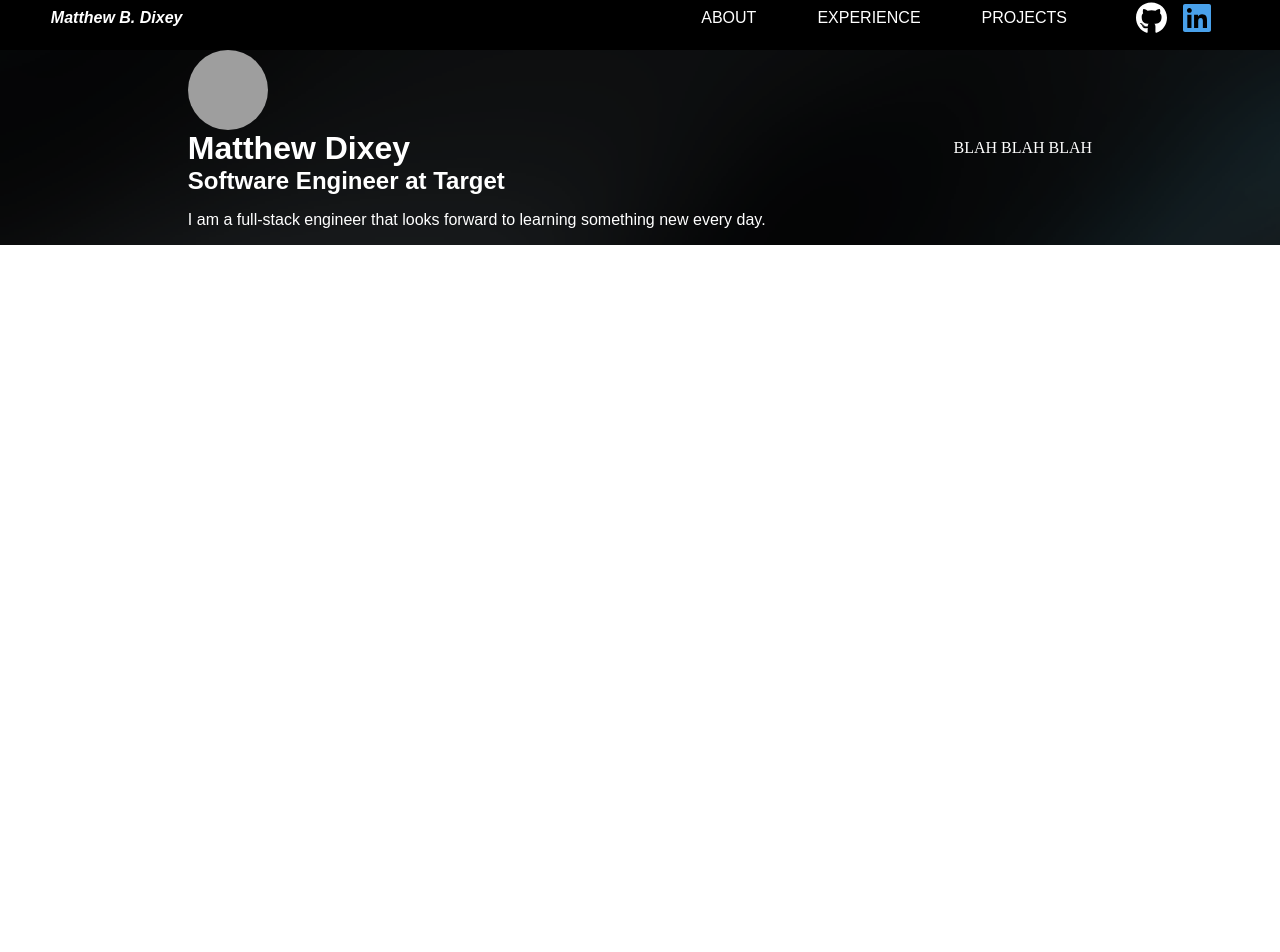
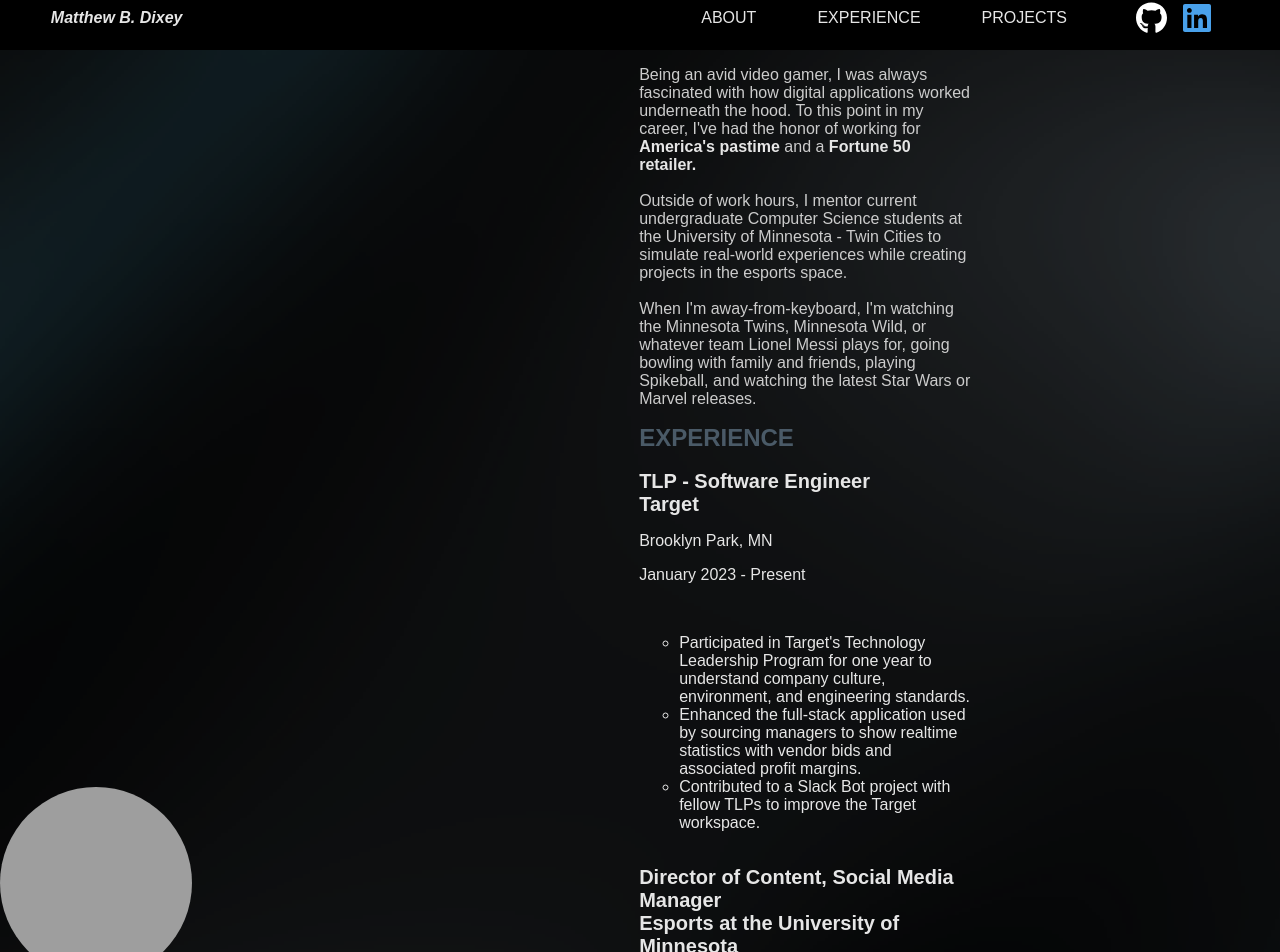
Before and after one commit to MDixey17/portfolio-website, a React (Create React App) app: page / in a window 1280 px wide. Shown: the part 14-966 px from the top of the page. Before the commit the page ends 800 px from the top, so only its background shows below. Built offline with nearby package versions, Linux system fonts and the light colour scheme; grey boxes are pictures that could not be loaded.

Commit message:
experience and styling

```diff
--- a/public/index.html
+++ b/public/index.html
@@ -31,6 +31,15 @@
         height: 100%;
         width: 100%;
       }
+
+      :root {
+        --th-blue-one: #5DD2FE;
+        --th-blue-two: #006594;
+        --th-grey-one: #4A5A67;
+        --th-grey-two: #CCCCCC;
+        --th-white: #E6E6E6;
+        --th-black: #0C1921;
+      }
     </style>
     <title>Matthew Dixey</title>
     <script type="text/javascript">
--- a/src/Portfolio.css
+++ b/src/Portfolio.css
@@ -7,9 +7,17 @@
 
 .portfolio-content {
     display: flex;
-    flex-flow: row wrap;
+    flex-flow: row nowrap;
     align-items: center;
     align-content: center;
     justify-content: space-evenly;
-    color: white;
+    font-family: Arial, Helvetica, sans-serif;
 }
+
+.portfolio-right-container {
+    display: flex;
+    flex-flow: column wrap;
+    align-items: center;
+    align-content: center;
+    justify-content: space-evenly;
+}
--- a/src/Portfolio.tsx
+++ b/src/Portfolio.tsx
@@ -2,6 +2,7 @@
 import { Navbar } from "./components/Navbar/Navbar";
 import "./Portfolio.css";
 import { Bio } from "./components/Bio/Bio";
+import { PortfolioRight } from "./components/PortfolioRight";
 
 export const Portfolio = () => {
   return (
@@ -9,7 +10,7 @@
       <Navbar />
       <div className="portfolio-content">
         <Bio />
-        <p>BLAH BLAH BLAH</p>
+        <PortfolioRight />
       </div>
     </div>
   );
--- a/src/components/Bio/Bio.css
+++ b/src/components/Bio/Bio.css
@@ -8,16 +8,22 @@
 
 .bio-container img {
     border-radius: 50%;
-    height: 10vh;
-    width: 10vh;
+    height: 15vw;
+    width: 15vw;
 }
 
 .bio-container h1 {
     margin: 0;
     padding: 0;
+    color: var(--th-blue-one);
 }
 
 .bio-container h2 {
     margin: 0;
     padding: 0;
+    color: var(--th-white)
 }
+
+.bio-container p {
+    color: var(--th-grey-two)
+}
--- /dev/null
+++ b/src/components/Experience/Experience.css
@@ -0,0 +1,35 @@
+.experience-container {
+    font-family: Arial, Helvetica, sans-serif;
+    width: 35%;
+}
+
+.experience-container h3 {
+    color: var(--th-grey-one);
+    padding: 0;
+    margin: 0;
+    font-size: 24px;
+}
+
+.experience-content {
+    color: var(--th-white);
+}
+
+.experience-content h4 {
+    padding: 0;
+    margin: 0;
+    font-size: 20px;
+}
+
+.experience-content h5 {
+    padding: 0;
+    margin: 0;
+    font-size: 20px;
+}
+
+.experience-content p {
+    font-size: 16px;
+}
+
+.experience-bulletpoint-list {
+    list-style-type: circle;
+}
--- /dev/null
+++ b/src/components/Experience/Experience.tsx
@@ -0,0 +1,98 @@
+import React from "react";
+import "./Experience.css";
+
+type ExperienceDetails = {
+  employer: string;
+  title: string;
+  location: string;
+  timespan: string;
+  bulletPoints: string[];
+  techstack: string[];
+  employerImage?: string;
+};
+
+export const Experience = () => {
+  // TODO: add the Material UI chip component, have it include the avatar, avatar for each techstack is the logo >:)
+
+  // When ready to add a new Experience, here is the template
+  // {employer: '', title: '', location: '', timespan: '', bulletPoints: [], techstack: []}
+  const experienceList: ExperienceDetails[] = [
+    {
+      employer: "Target",
+      title: "TLP - Software Engineer",
+      location: "Brooklyn Park, MN",
+      timespan: "January 2023 - Present",
+      bulletPoints: [
+        "Participated in Target's Technology Leadership Program for one year to understand company culture, environment, and engineering standards.",
+        "Enhanced the full-stack application used by sourcing managers to show realtime statistics with vendor bids and associated profit margins.",
+        "Contributed to a Slack Bot project with fellow TLPs to improve the Target workspace.",
+      ],
+      techstack: [
+        "Kotlin",
+        "MongoDB",
+        "Spring Boot",
+        "Java",
+        "React",
+        "TypeScript",
+        "Ag-Grid",
+        "Cypress",
+        "Playwright",
+      ],
+    },
+    {
+      employer: "Esports at the University of Minnesota",
+      title: "Director of Content, Social Media Manager",
+      location: "Minneapolis, MN",
+      timespan: "September 2021 - December 2022",
+      bulletPoints: [
+        "Utilized Unreal Engine to create custom high-quality motion graphics to improve production value on club broadcasts.",
+        "Organized and executed social media marketing campaigns to lead two $50,000 national social media competitions.",
+        "Designed and integrated more than 100 unique content pieces to increase social media impressions by 500%.",
+      ],
+      techstack: [
+        "Unreal Engine",
+        "Adobe Photoshop",
+        "Adobe Lightroom",
+        "Davinci Resolve",
+      ],
+    },
+    {
+      employer: "Major League Baseball",
+      title: "Software Engineering Intern",
+      location: "New York, NY",
+      timespan: "June 2022 - August 2022",
+      bulletPoints: [
+        "Shadowed the Director of Engineering for Baseball Data throughout the nine week internship program, optimizing and beta testing new features.",
+        "Resolved more than 40 bugs in the new MLB Gameday webpage that current has over 10 million active users.",
+        "Participated in the agile development practice using two week sprints and Jira as the project management application.",
+        "Implemented multiple features to improve the user interface and experience in Gameday Live Feed component, meeting design requirements put forth by the product team.",
+        "Ideated with the SVP of Creative Content and Marketing on a series of implementations to increase young adult viewership during Q2 of 2023.",
+      ],
+      techstack: ["JavaScript", "HTML", "CSS", "React", "Storybook"],
+    },
+  ];
+
+  return (
+    <div className="experience-container">
+      <h3>EXPERIENCE</h3>
+      <br />
+      <div className="experience-content">
+        {experienceList.map((experience) => (
+          <>
+            <h4>{experience.title}</h4>
+            <h5>{experience.employer}</h5>
+            <p>{experience.location}</p>
+            <p>{experience.timespan}</p>
+            <br />
+            <ul className="experience-bulletpoint-list">
+              {experience.bulletPoints.map((bulletPoint) => (
+                <li className="experience-bulletpoint-item">{bulletPoint}</li>
+              ))}
+            </ul>
+            <br />
+          </>
+        ))}
+      </div>
+    </div>
+  );
+};
--- a/src/components/Navbar/Navbar.css
+++ b/src/components/Navbar/Navbar.css
@@ -1,6 +1,6 @@
 .navbar-wrapper {
     background-color: black;
-    color: white;
+    color: var(--th-white);
     width: 100%;
     min-height: 8vh;
     display: flex;
@@ -36,11 +36,11 @@
 
 .navbar-right-container a {
     text-decoration: none;
-    color: white;
+    color: var(--th-white);
 }
 
 .navbar-right-container a:hover {
-    color: cyan;
+    color: var(--th-blue-one);
 }
 
 .navbar-social-logo {
--- /dev/null
+++ b/src/components/PortfolioRight.tsx
@@ -0,0 +1,11 @@
+import { Experience } from "./Experience/Experience";
+import { Summary } from "./Summary/Summary";
+
+export const PortfolioRight = () => {
+  return (
+    <div className="portfolio-right-container">
+      <Summary />
+      <Experience />
+    </div>
+  );
+};
--- /dev/null
+++ b/src/components/Summary/Summary.css
@@ -0,0 +1,18 @@
+.summary-container {
+    font-size: 16px;
+    width: 35%;
+}
+
+.summary-container a {
+    text-decoration: none;
+    color: var(--th-white);
+    font-weight: 700;
+}
+
+.summary-container p {
+    color: var(--th-grey-two);
+}
+
+.summary-container a:hover {
+    color: var(--th-blue-one);
+}
--- /dev/null
+++ b/src/components/Summary/Summary.tsx
@@ -0,0 +1,27 @@
+import React from "react";
+import "./Summary.css";
+
+export const Summary = () => {
+  return (
+    <div className="summary-container">
+      <p>
+        Being an avid video gamer, I was always fascinated with how digital
+        applications worked underneath the hood. To this point in my career,
+        I've had the honor of working for{" "}
+        <a href="https://www.mlb.com">America's pastime</a> and a{" "}
+        <a href="https://www.target.com">Fortune 50 retailer.</a>
+        <br />
+        <br />
+        Outside of work hours, I mentor current undergraduate Computer Science
+        students at the University of Minnesota - Twin Cities to simulate
+        real-world experiences while creating projects in the esports space.
+        <br />
+        <br />
+        When I'm away-from-keyboard, I'm watching the Minnesota Twins, Minnesota
+        Wild, or whatever team Lionel Messi plays for, going bowling with family
+        and friends, playing Spikeball, and watching the latest Star Wars or
+        Marvel releases.
+      </p>
+    </div>
+  );
+};
```
